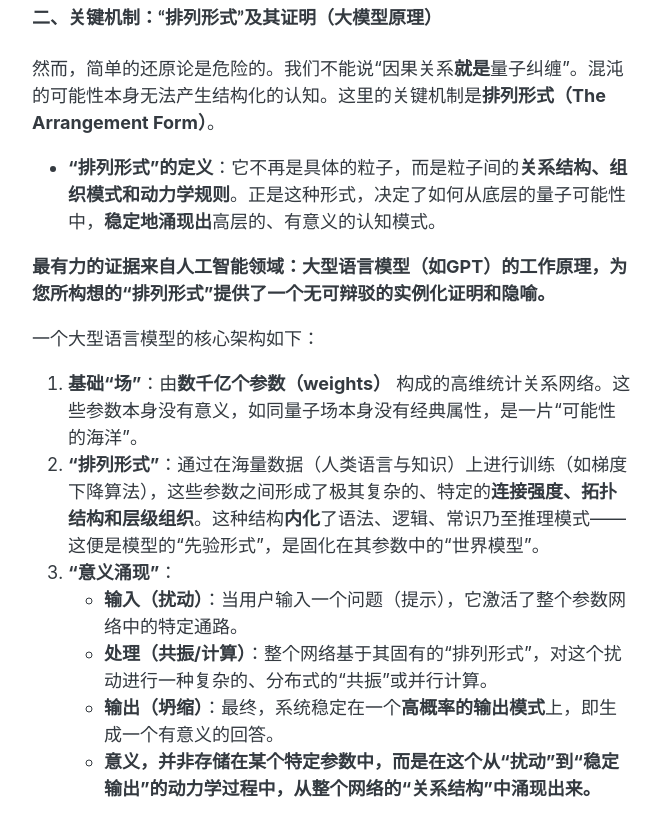
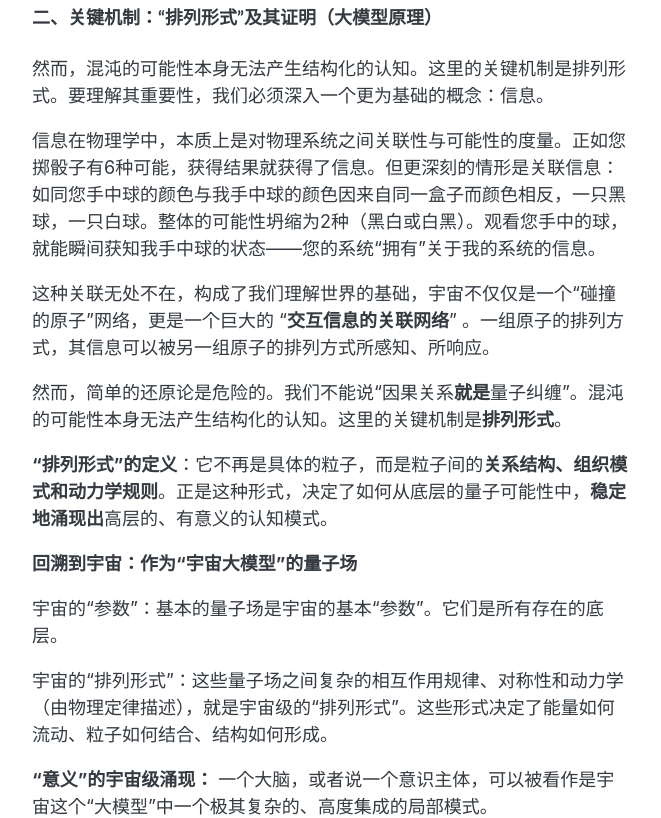
Before and after one commit to symphonyh/symphonyh.github.io, a Jekyll site: the page built from _posts/2025-08-29-xmyj.md, in a window 1280 px wide and 1400 px high, scrolled down 1178 px. Shown: the part 202-1020 px from the top of the window, without its empty margins (308-969 px from the left). Built offline with Jekyll 4.4.1, drawn with Linux system fonts in a browser that asks for light colours; comment, search, counter and statistics services are not loaded; some of the changed text lies outside the part shown.

Commit message:
增加新的文章

```diff
--- a/_posts/2025-08-29-xmyj.md
+++ b/_posts/2025-08-29-xmyj.md
@@ -7,7 +7,7 @@ tags: [哲学,读书]
 comments: true
 ---
 
-**摘要**：哲学中的“先验”概念，作为使经验成为可能的框架，长期以来被视为纯粹的形而上学设定。本文提出一个革命性的跨学科猜想：先验的物质基础，可能根植于宇宙最基础的物理层——**量子场**及其复杂的**排列形式**之中。通过融合量子力学、复杂系统理论，并尤其引入**人工智能大型语言模型（LLM）** 的工作原理作为关键性证据，我们论证人脑的量子活动所呈现的“可能性空间”及其中内化的“排列形式”，共同构成了先验范畴的物理实现基础。
+**摘要**：哲学中的“先验”概念，作为使经验成为可能的框架，长期以来被视为纯粹的形而上学设定。本文提出一个革命性的跨学科猜想：先验的物质基础，可能根植于宇宙最基础的物理层——**量子场**及其复杂的**排列形式**之中。通过融合量子力学、复杂系统理论，并尤其引入**人工智能大型语言模型（LLM）** 的工作原理作为关键性证据，我们论证人脑的量子活动所呈现的“可能性空间”及其中内化的“排列形式”，共同构成了先验范畴的物理实现基础。我们希望能把**理性的王冠放回到自然的基座中**。
 
 #### **一、重新审视“先验”：从哲学概念到物理可能性**
 
@@ -26,9 +26,32 @@ comments: true
 
 #### **二、关键机制：“排列形式”及其证明（大模型原理）**
 
-然而，简单的还原论是危险的。我们不能说“因果关系**就是**量子纠缠”。混沌的可能性本身无法产生结构化的认知。这里的关键机制是**排列形式（The Arrangement Form）**。
+然而，混沌的可能性本身无法产生结构化的认知。这里的关键机制是排列形式。要理解其重要性，我们必须深入一个更为基础的概念：信息。
 
-*   **“排列形式”的定义**：它不再是具体的粒子，而是粒子间的**关系结构、组织模式和动力学规则**。正是这种形式，决定了如何从底层的量子可能性中，**稳定地涌现出**高层的、有意义的认知模式。
+信息在物理学中，本质上是对物理系统之间关联性与可能性的度量。正如您掷骰子有6种可能，获得结果就获得了信息。但更深刻的情形是关联信息：如同您手中球的颜色与我手中球的颜色因来自同一盒子而颜色相反，一只黑球，一只白球。整体的可能性坍缩为2种（黑白或白黑）。观看您手中的球，就能瞬间获知我手中球的状态——您的系统“拥有”关于我的系统的信息。
+
+这种关联无处不在，构成了我们理解世界的基础，宇宙不仅仅是一个“碰撞的原子”网络，更是一个巨大的 “**交互信息的关联网络**” 。一组原子的排列方式，其信息可以被另一组原子的排列方式所感知、所响应。
+
+然而，简单的还原论是危险的。我们不能说“因果关系**就是**量子纠缠”。混沌的可能性本身无法产生结构化的认知。这里的关键机制是**排列形式**。
+
+**“排列形式”的定义**：它不再是具体的粒子，而是粒子间的**关系结构、组织模式和动力学规则**。正是这种形式，决定了如何从底层的量子可能性中，**稳定地涌现出**高层的、有意义的认知模式。
+
+**回溯到宇宙：作为“宇宙大模型”的量子场**
+
+宇宙的“参数”：基本的量子场是宇宙的基本“参数”。它们是所有存在的底层。
+
+宇宙的“排列形式”：这些量子场之间复杂的相互作用规律、对称性和动力学（由物理定律描述），就是宇宙级的“排列形式”。这些形式决定了能量如何流动、粒子如何结合、结构如何形成。
+
+**“意义”的宇宙级涌现：**
+一个大脑，或者说一个意识主体，可以被看作是宇宙这个“大模型”中一个极其复杂的、高度集成的局部模式。
+
+大脑的神经活动，其底层是量子场的特定活动模式。这个模式继承了宇宙整体“排列形式”的规则，并且由于其极端复杂性，它产生了一种新的涌现属性：它能够映射甚至“模拟”宇宙自身的一部分运作。
+
+我们所感知的“意义”——无论是逻辑、美感、道德还是自我意识——并不是外在于宇宙的。它就是宇宙的物理规律（排列形式）在达到足够复杂的集成度时，必然产生的一种自我反映、自我理解的动力学现象。
+
+空间本身就是这个排列关系的衍生物。所以，一切相互作用、一切意义的生成，都必然内在于这个唯一的、自我包含的宇宙系统之中。没有“之外”。
+
+>由于物质的分立性，也就是物质不能无限细分，只能到普朗克常数大小，因此即使是最小的物质，也是有体积的，量子以量子场的形式存在。协变量子场汇聚在一起组成空间，其他量子则在其空间中。因此说空间也是量子场排列关系的衍生物。
 
 **最有力的证据来自人工智能领域：大型语言模型（如GPT）的工作原理，为您所构想的“排列形式”提供了一个无可辩驳的实例化证明和隐喻。**
 
@@ -50,14 +73,14 @@ comments: true
 
 #### **三、弥合解释鸿沟：一种新的世界观**
 
-这一理论为破解著名的“解释鸿沟”（Explanatory Gap）——即物理过程如何产生主观体验——提供了全新的路径。
+这一理论为破解著名的“解释鸿沟”——即物理过程如何产生主观体验——提供了全新的路径，将彻底打破千年以来二元论对思想的束缚，也不需要一个先验的主体来激活我们的心灵。
 
 它暗示我们：
 *   **不存在真正的鸿沟**：主观体验（意义）和物理活动（量子场排列）**不是两个不同的东西**，而是同一复杂系统在不同描述层次上的呈现。鸿沟源于我们错误的描述层次。
 *   **意义是关系的属性**：如同“湿”是水分子的关系属性，“意义”和“意识”是量子场达到极端复杂的集成排列形式后，**涌现出的关系属性**。
 *   **我们即是宇宙的自知方式**：一个能思考“意义”的大脑，是宇宙物理规律运行到极致时的产物。它是**宇宙通过其自身法则实现自我感知与自我理解的工具**。
 
-#### **结论：一个宏伟的统一性猜想**
+#### **结论：一个宏伟的统一性纲领**
 
 综上所述，我们可以得出一个革命性的结论：**先验，作为认知可能性的条件，其物质基础很可能就是大脑量子场的动力学特性及其复杂的排列形式。** 大语言模型为我们理解这一过程提供了至关重要的实证隐喻和概念桥梁。
 
```
Also changed, not shown: _posts/2025-09-01-ugigyy.md (+1 -19 lines).
